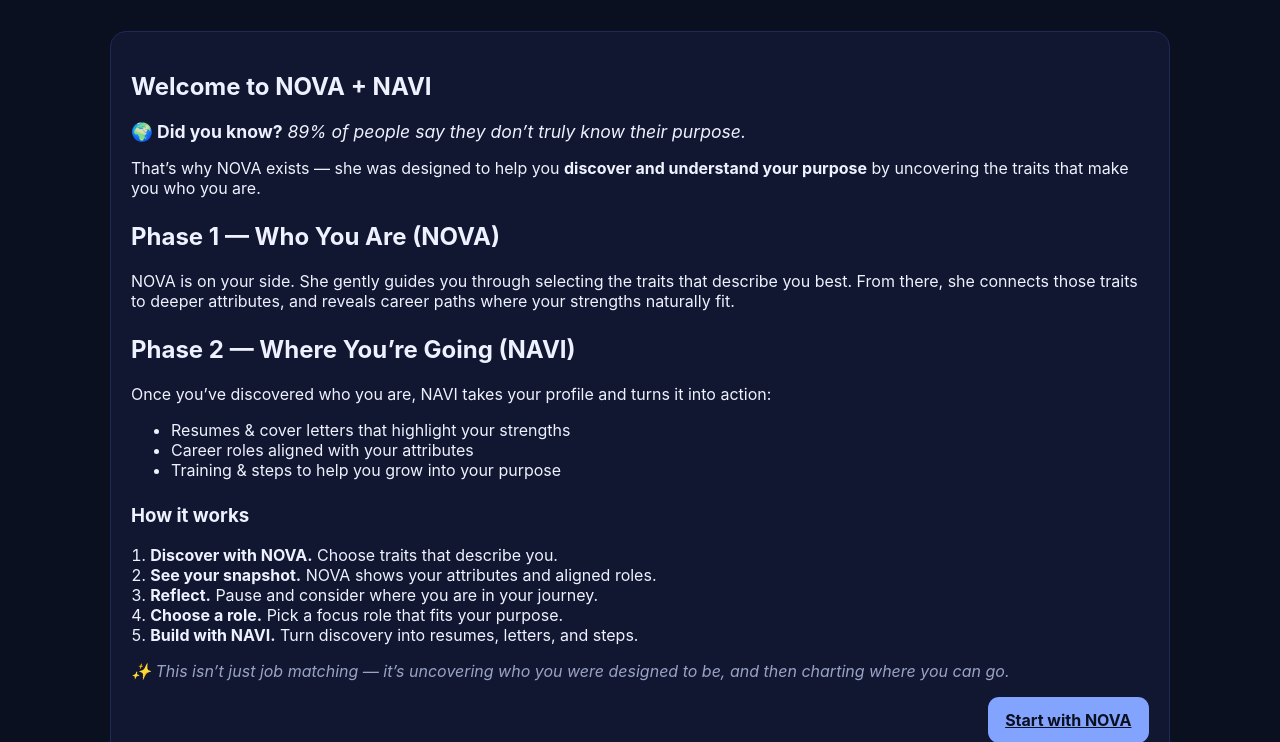
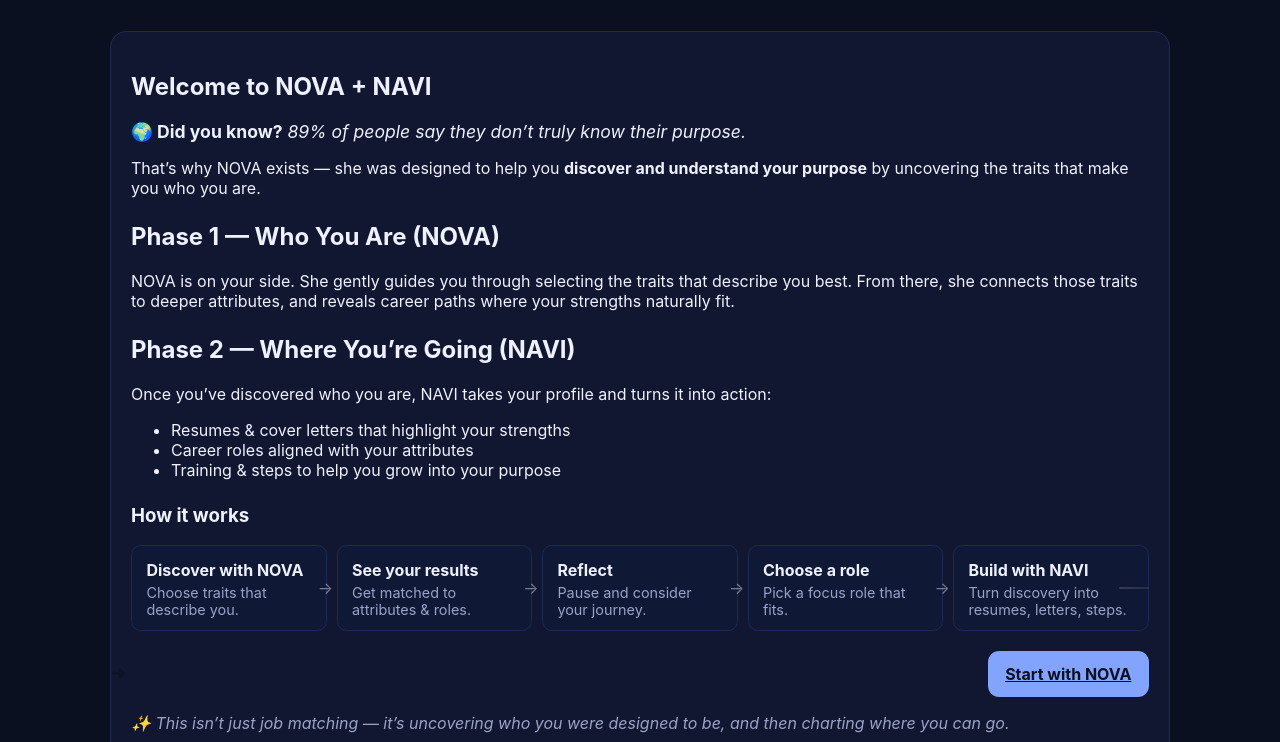
Before and after one commit to Lean4me2025/NovaNavi_Integrated_092225, a plain HTML site: page index.html in a window 1280 px wide. Shown: the part 58-800 px from the top of the page. Drawn offline with Linux system fonts and the light colour scheme; a script that the page names is missing.

Commit message:
Add files via upload

```diff
--- a/app.js
+++ b/app.js
@@ -55,7 +55,7 @@ function homeView(){
             <h4>Choose a role</h4>
             <p>Pick a focus role that fits.</p>
           </div>
-          <div class="step-box">
+          <div class="step-box last-step">
             <h4>Build with NAVI</h4>
             <p>Turn discovery into resumes, letters, steps.</p>
           </div>
--- a/index.html
+++ b/index.html
@@ -46,18 +46,37 @@
         </ul>
       </div>
 
-      <div class="roadmap">
-        <h3>How it works</h3>
-        <ol>
-          <li><strong>Discover with NOVA.</strong> Choose traits that describe you.</li>
-          <li><strong>See your snapshot.</strong> NOVA shows your attributes and aligned roles.</li>
-          <li><strong>Reflect.</strong> Pause and consider where you are in your journey.</li>
-          <li><strong>Choose a role.</strong> Pick a focus role that fits your purpose.</li>
-          <li><strong>Build with NAVI.</strong> Turn discovery into resumes, letters, and steps.</li>
-        </ol>
-      </div>
 
-      <p class="closing">✨ This isn’t just job matching — it’s uncovering who you were designed to be, and then charting where you can go.</p>
+<div class="roadmap">
+  <h3>How it works</h3>
+  <div class="steps-row">
+    <div class="step-box">
+      <h4>Discover with NOVA</h4>
+      <p>Choose traits that describe you.</p>
+    </div>
+    <div class="step-box">
+      <h4>See your results</h4>
+      <p>Get matched to attributes & roles.</p>
+    </div>
+    <div class="step-box">
+      <h4>Reflect</h4>
+      <p>Pause and consider your journey.</p>
+    </div>
+    <div class="step-box">
+      <h4>Choose a role</h4>
+      <p>Pick a focus role that fits.</p>
+    </div>
+    <div class="step-box last-step">
+      <h4>Build with NAVI</h4>
+      <p>Turn discovery into resumes, letters, steps.</p>
+    </div>
+  </div>
+  <div class="steps-cta">
+    <a class="btn primary" href="#/nova">Start with NOVA</a>
+  </div>
+</div>
+<p class="closing">
+✨ This isn’t just job matching — it’s uncovering who you were designed to be, and then charting where you can go.</p>
 
       <div class="actions">
         <a class="btn primary" href="#/nova">Start with NOVA</a>
--- a/styles.css
+++ b/styles.css
@@ -94,3 +94,22 @@ html,body{margin:0;padding:0;background:var(--bg);color:var(--ink);font-family:I
   .step-box::after{display:none}
   .steps-cta{justify-content:center}
 }
+
+.steps-row{display:flex;gap:.6rem;flex-wrap:nowrap;overflow-x:auto;padding-bottom:.25rem}
+.step-box{flex:1;min-width:180px;background:#0f1835;border:1px solid var(--line);border-radius:.6rem;padding:.75rem .9rem;position:relative;transition:transform .12s ease, border-color .12s ease}
+.step-box h4{margin:.1rem 0 .25rem;font-size:1rem}
+.step-box p{margin:0;color:var(--muted);font-size:.9rem}
+.step-box::after{content:"→";position:absolute;right:-.45rem;top:50%;transform:translateY(-50%);opacity:.45}
+.steps-row .step-box:last-child::after{content:""}
+.step-box:hover{transform:translateY(-2px);border-color:var(--accent)}
+.steps-cta{display:flex;justify-content:flex-end;margin-top:.6rem;position:relative}
+.step-box.last-step::after{content:""; position:absolute; right:-1.2rem; top:50%; transform:translateY(-50%);
+  width:48px; height:2px; background:linear-gradient(to right, rgba(255,255,255,.35), rgba(255,255,255,.1)); border-radius:2px}
+.steps-cta .btn.primary{margin-left:.25rem}
+.steps-cta .btn.primary::before{content:"➜"; position:absolute; right:calc(100% + .35rem); top:50%; transform:translateY(-55%); opacity:.55; font-size:1.1rem}
+@media (max-width: 820px){
+  .step-box::after{display:none}
+  .step-box.last-step::after{display:none}
+  .steps-cta{justify-content:center}
+  .steps-cta .btn.primary::before{display:none}
+}
```
